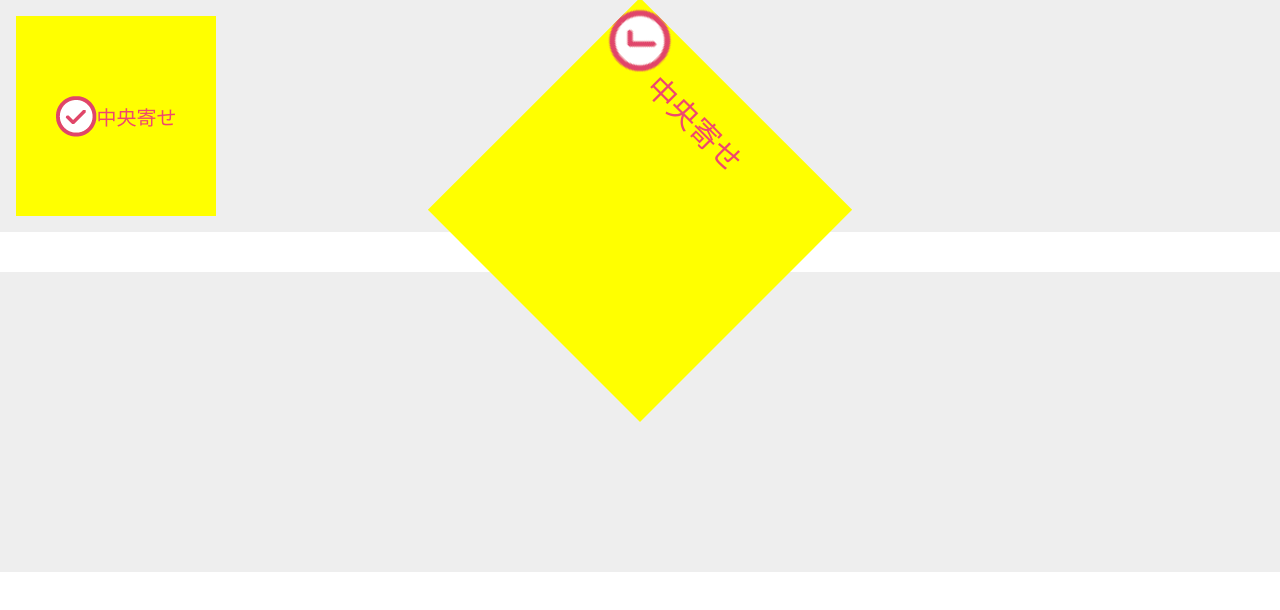
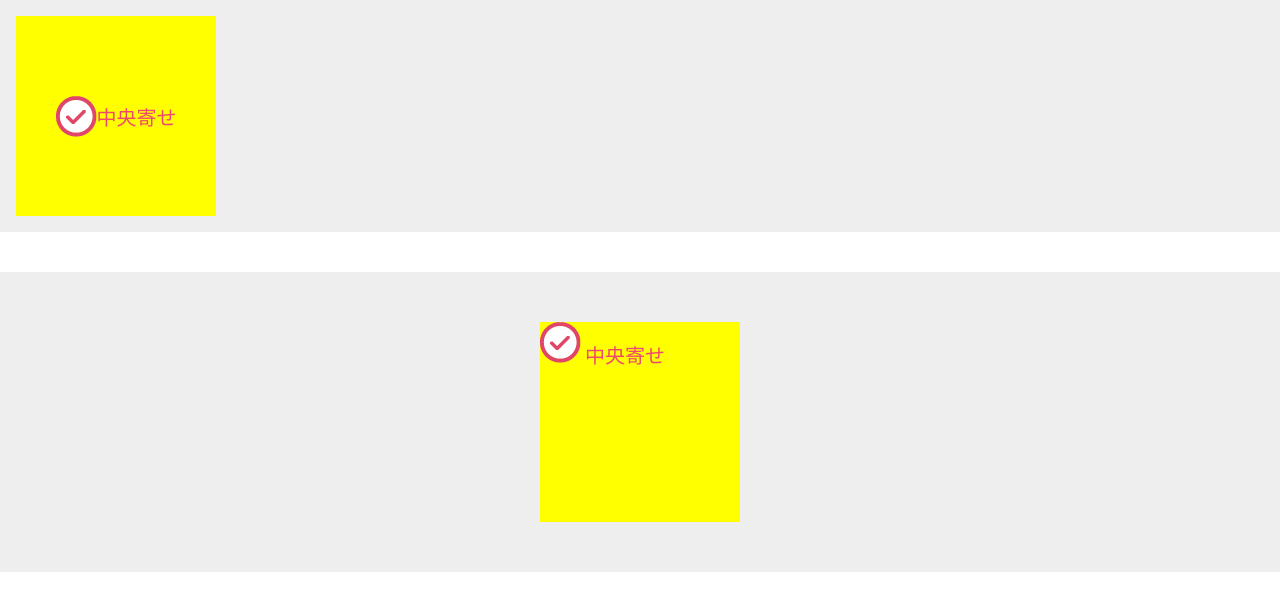
Before and after one commit to ip-sugai/HTML-CSS_text, a plain HTML site: page lesson4/4-08/index.html in a window 1280 px wide. Drawn offline with Linux system fonts and the light colour scheme.

Commit message:
4-08微修正

```diff
--- a/lesson4/4-08/css/style.css
+++ b/lesson4/4-08/css/style.css
@@ -62,8 +62,8 @@ span {
   /* x,yは100pxうごく */
   transform: translate(-50%, -50%);
 
-  /* 去年から、translateプロパティが新しく出てきた。関数だとlotate scaleとか一緒にコントロールしないといけないので、以下の方が便利　rotate,scaleプロパティも出てきた skewはない */
-  translate: -50% -50%;
+  /* 去年から、translateプロパティが新しくできた。関数だとlotate scaleとか一緒にコントロールしないといけないので、以下の方が便利　rotate,scaleプロパティも出てきた skewはない */
+  /* translate: -50% -50%;
   rotate: 45deg;
-  scale: 1.5;
+  scale: 1.5; */
 }
```
